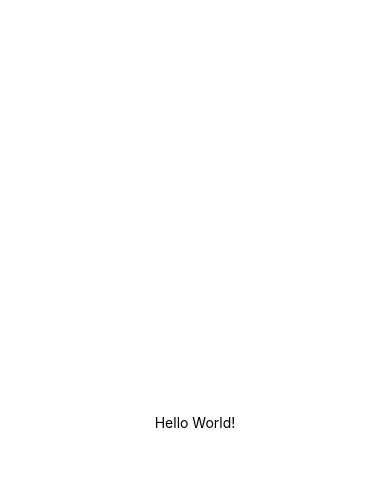
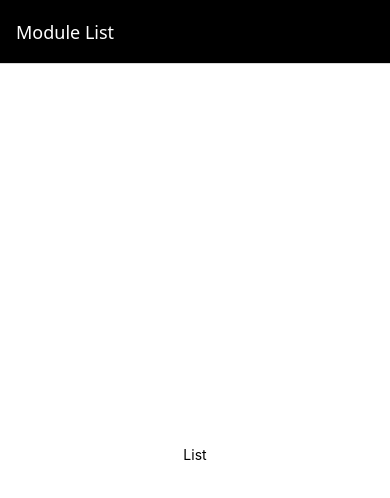
Before and after one commit to JordanHolder-CS/crudler, a React Native app: screen /Modules in a window 390 px wide. Shown: the top 498 px of the page. Built offline with nearby package versions, Linux system fonts and the light colour scheme.

Commit message:
Updated header styling

```diff
--- a/App.js
+++ b/App.js
@@ -1,22 +1,27 @@
-import { StatusBar } from "expo-status-bar";
-import { StyleSheet, Text, View } from "react-native";
+import { NavigationContainer } from "@react-navigation/native";
+import { createNativeStackNavigator } from "@react-navigation/native-stack";
+import ModuleListScreen from "./src/components/screens/ModuleListScreen";
+
+const Stack = createNativeStackNavigator();
 
 export const App = () => {
   return (
-    <View style={styles.container}>
-      <Text>Hello World!</Text>
-      <StatusBar style="auto" />
-    </View>
+    <NavigationContainer>
+      <Stack.Navigator
+        initialRouteName="Modules"
+        screenOptions={{
+          headerStyle: { backgroundColor: "rgba(0, 0, 0, 1)" },
+          headerTintColor: "#ffffffff",
+        }}
+      >
+        <Stack.Screen
+          name="Modules"
+          component={ModuleListScreen}
+          options={{ title: "Module List" }}
+        />
+      </Stack.Navigator>
+    </NavigationContainer>
   );
 };
 
-const styles = StyleSheet.create({
-  container: {
-    flex: 1,
-    backgroundColor: "#fff",
-    alignItems: "center",
-    justifyContent: "center",
-  },
-});
-
 export default App;
--- /dev/null
+++ b/src/components/screens/ModuleListScreen.js
@@ -0,0 +1,22 @@
+import { StatusBar } from "expo-status-bar";
+import { StyleSheet, Text, View } from "react-native";
+
+export const ModuleListScreen = () => {
+  return (
+    <View style={styles.container}>
+      <Text>List</Text>
+      <StatusBar style="light" />
+    </View>
+  );
+};
+
+const styles = StyleSheet.create({
+  container: {
+    flex: 1,
+    backgroundColor: "#fff",
+    alignItems: "center",
+    justifyContent: "center",
+  },
+});
+
+export default ModuleListScreen;
```
Also changed, not shown: package.json (+6 -2 lines), 2 other files (tests, documents, lock files or other folders).
